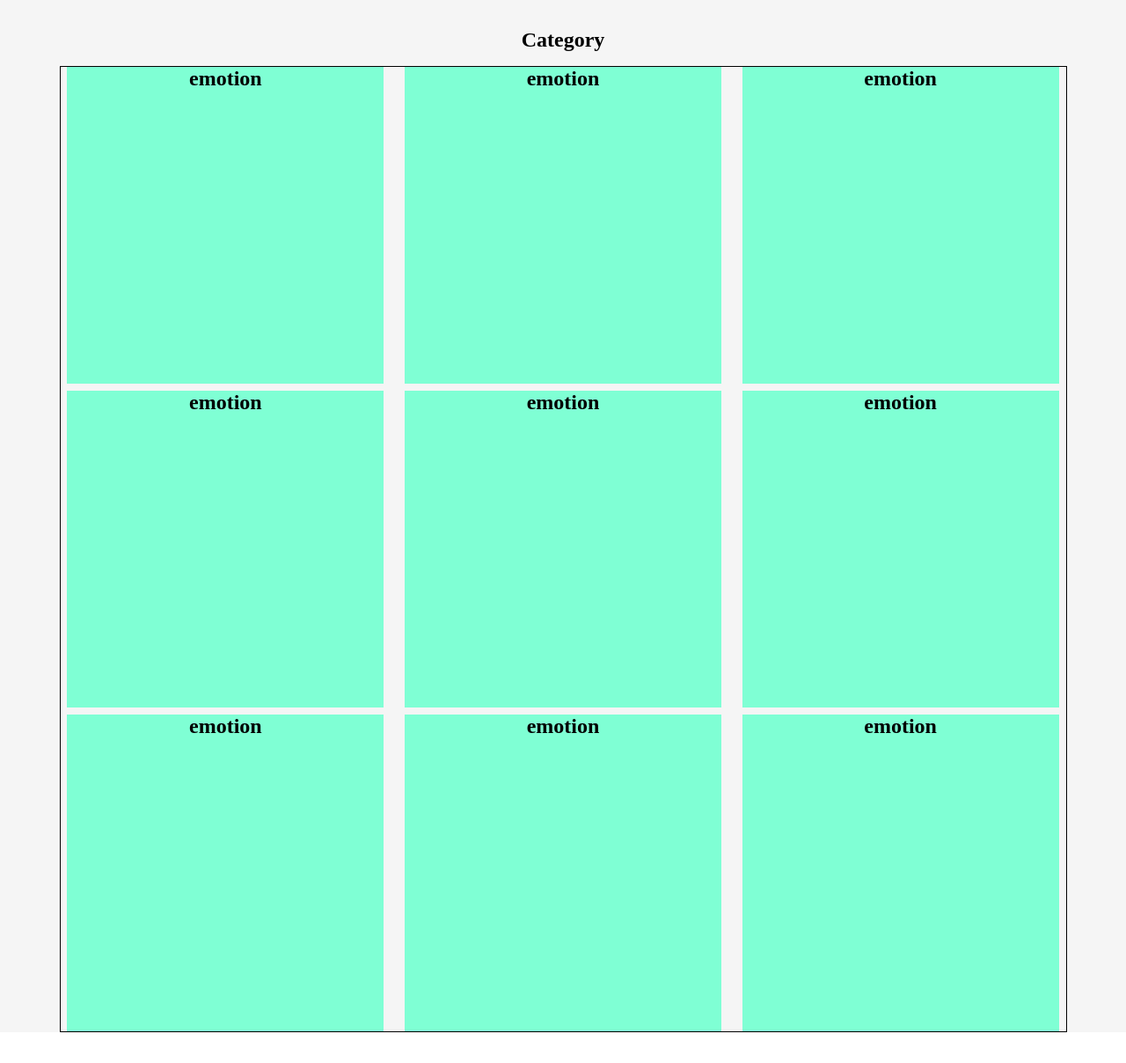
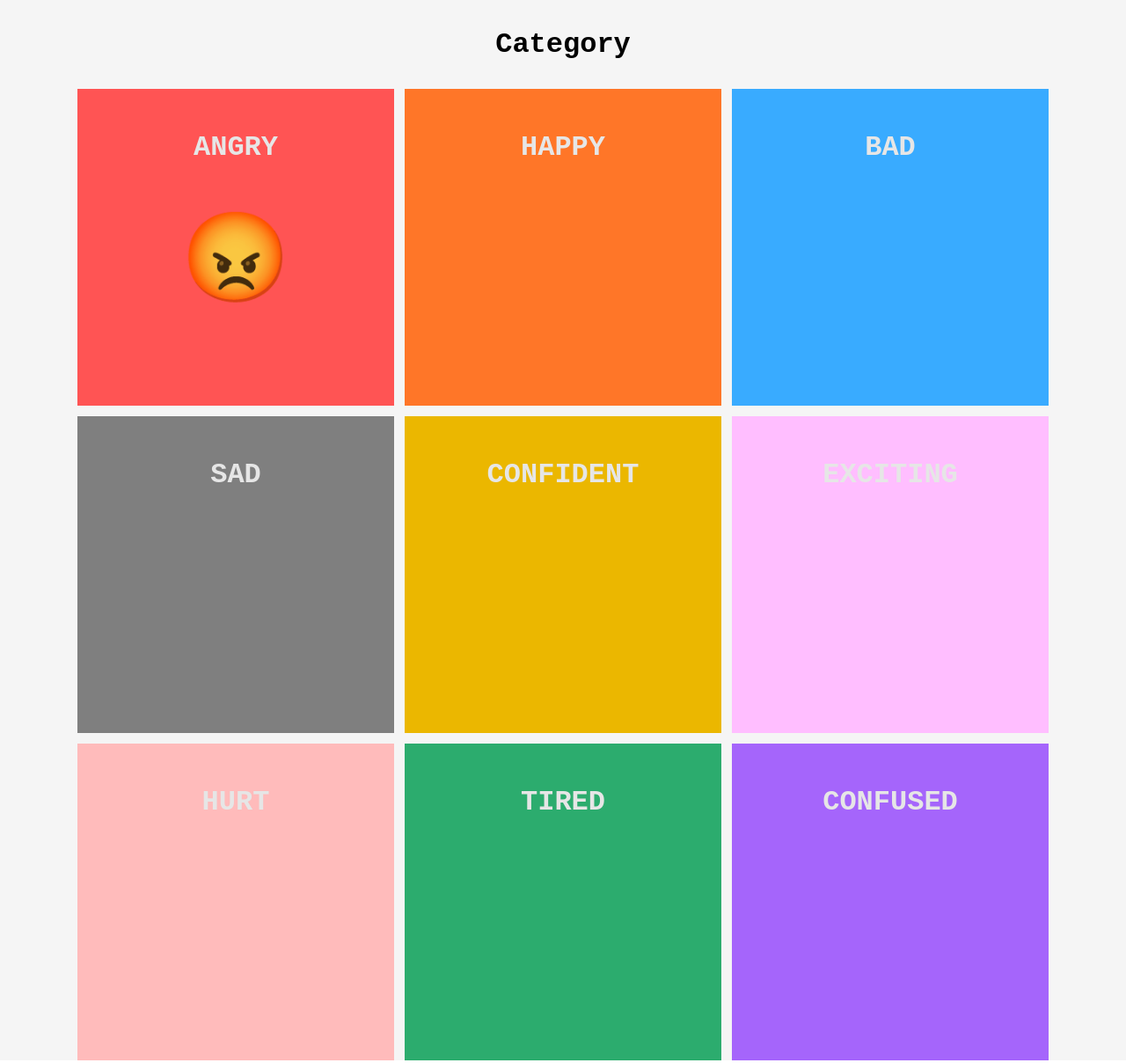
Before and after one commit to ahiru401066/Emotion-Onomatopoeia-Dictionary, a plain HTML site: page index.html in a window 1280 px wide. Shown: the whole page at 88% size. Drawn offline with Linux system fonts and the light colour scheme; a web font is replaced by a local one.

Commit message:
ページ上部のデザイン完成
font
flexの調整

```diff
--- a/index.html
+++ b/index.html
@@ -3,6 +3,9 @@
 <head>
     <meta charset="UTF-8">
     <meta name="viewport" content="width=device-width, initial-scale=1.0">
+    <link rel="preconnect" href="https://fonts.googleapis.com">
+    <link rel="preconnect" href="https://fonts.gstatic.com" crossorigin>
+    <link href="https://fonts.googleapis.com/css2?family=Google+Sans+Code:ital,wght@0,300..800;1,300..800&display=swap" rel="stylesheet">
     <link rel="stylesheet" href="./style.css">
     <title>Emotion !</title>
 </head>
@@ -10,42 +13,42 @@
     <section id="upper">
         <h1>Category</h1>
         <div id="container">
-            <div class="box">
-                <h2>emotion</h2>
+            <div class="box" style="background-color: #FF5454;">
+                <h2>ANGRY</h2>
+                <div class="emoji">😡</div>
+            </div>
+            <div class="box" style="background-color: #FF7628;">
+                <h2>HAPPY</h2>
                 <img src="" alt="">
             </div>
-            <div class="box">
-                <h2>emotion</h2>
-                <img src="" alt="">
-            </div>
-            <div class="box">
-                <h2>emotion</h2>
+            <div class="box" style="background-color: #39ABFF;">
+                <h2>BAD</h2>
                 <img src="" alt="">
             </div>
 
-            <div class="box">
-                <h2>emotion</h2>
+            <div class="box" style="background-color: #7F7F7F;">
+                <h2>SAD</h2>
                 <img src="" alt="">
             </div>
-            <div class="box">
-                <h2>emotion</h2>
+            <div class="box" style="background-color: #EBB700;">
+                <h2>CONFIDENT</h2>
                 <img src="" alt="">
             </div>
-            <div class="box">
-                <h2>emotion</h2>
+            <div class="box" style="background-color: #FFBEFF;">
+                <h2>EXCITING</h2>
                 <img src="" alt="">
             </div>
 
-            <div class="box">
-                <h2>emotion</h2>
+            <div class="box" style="background-color: #FFBBBB;">
+                <h2>HURT</h2>
                 <img src="" alt="">
             </div>
-            <div class="box">
-                <h2>emotion</h2>
+            <div class="box" style="background-color: #2CAC6E;">
+                <h2>TIRED</h2>
                 <img src="" alt="">
             </div>
-            <div class="box">
-                <h2>emotion</h2>
+            <div class="box" style="background-color: #A565FB;">
+                <h2>CONFUSED</h2>
                 <img src="" alt="">
             </div>
 
--- a/style.css
+++ b/style.css
@@ -4,6 +4,11 @@
   box-sizing: border-box;
 }
 
+body {
+  font-family: "Google Sans Code", monospace;
+}
+
+/* upper style  */
 #upper {
     background-color: #f5f5f5;
     text-align: center;
@@ -11,28 +16,38 @@
 }
 
 #upper h1 {
-    padding-bottom: 16px;
+    font-size: 32px;
 }
 
 #container {
-    max-width: calc(375px * 3 + 10px * 2);
-    border: 1px solid black;
-    margin: 0 auto;
+    max-width: calc(360px * 3 + 12px * 2);
+    margin: 32px auto 0px;
 
     /* flex */
     display: flex;
     flex-wrap: wrap;
     justify-content: space-around;
-    gap: 8px;
+    gap: 12px;
 }
 
 .box {
     width: 100%;
     max-width: 360px;
     height: 360px;
-    background-color: aquamarine;
 }
 
+.box h2 {
+    padding: 48px;
+    font-size: 32px;
+    color: #e6e6e6;
+}
+
+.emoji {
+  font-size: 100px;
+  vertical-align: middle; /* テキストとの揃え調整 */
+}
+
+/* bottom style  */
 #bottom {
     padding-bottom: 32px;
 }
```
